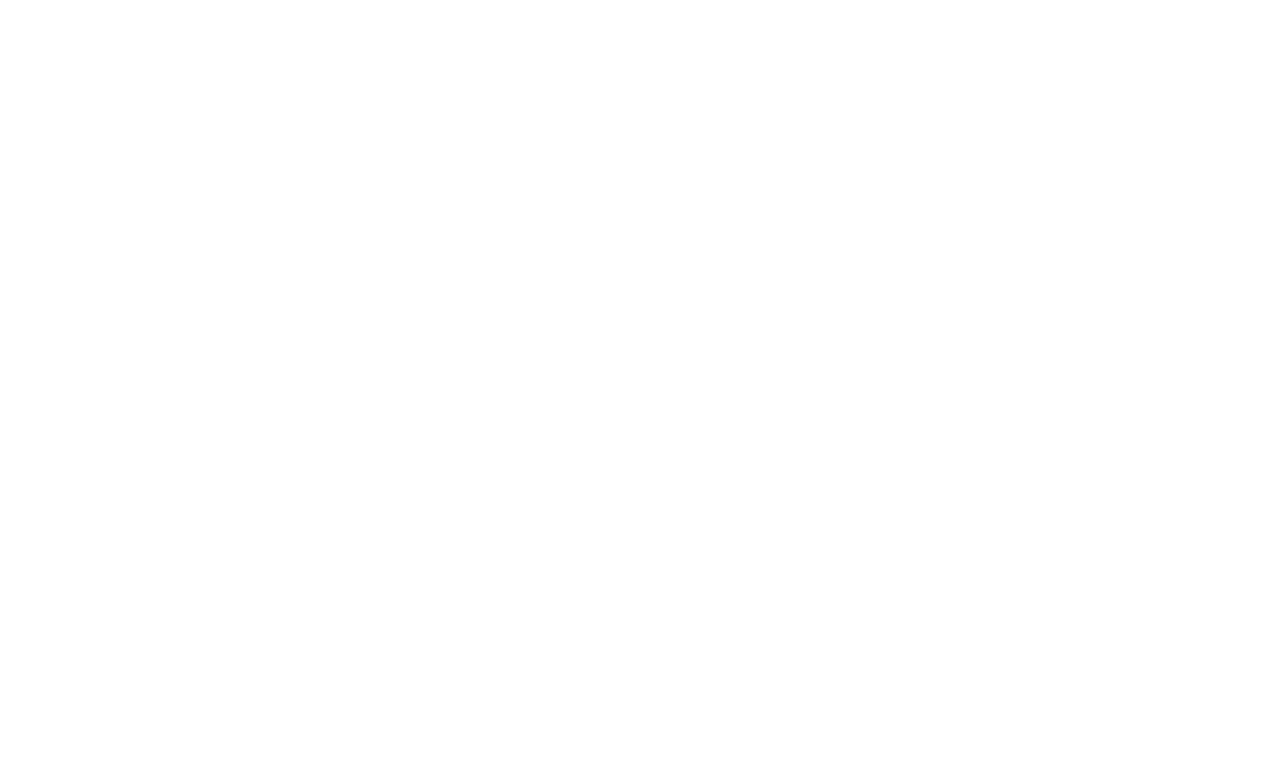
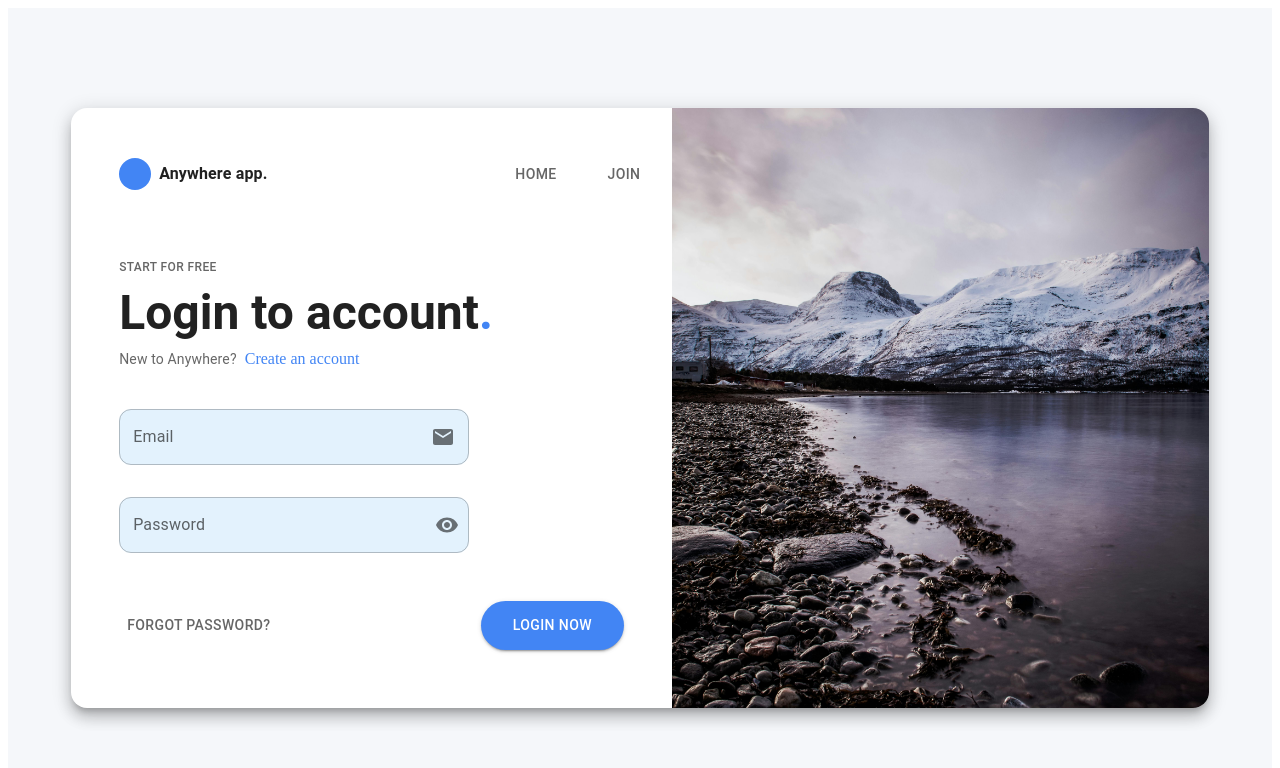
Before and after one commit to Sanduntha/login_page, a React (Vite) app: page / in a window 1280 px wide. Shown: the top 768 px of the page. Built offline with nearby package versions, Linux system fonts and the light colour scheme.

Commit message:
set login form to api

```diff
--- a/src/App.jsx
+++ b/src/App.jsx
@@ -1,11 +1,12 @@
 import { useState } from 'react'
 import './App.css'
+import LoginForm from './components/LoginForm'
 
 function App() {
 
   return (
     <>
-
+     <LoginForm/>
     </>
   )
 }
```
